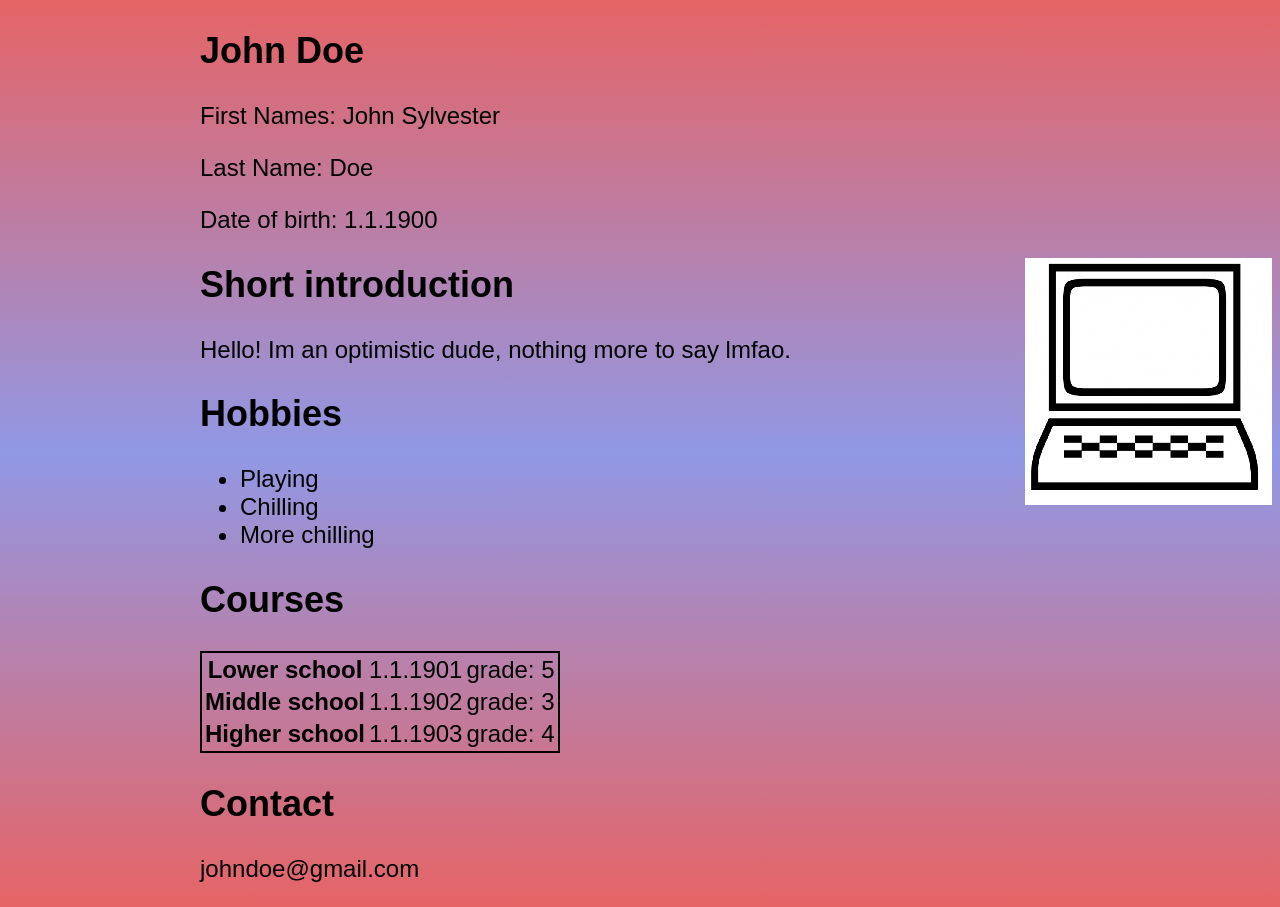
After one commit to Mahamurahti/Vue-Node-Exercises, a PHP site: page /homepage.html in a window 1280 px wide. The commit adds this page. Run offline with PHP 8.4, Linux system fonts and the light colour scheme.

Commit message:
Lab 03 HTML5 is done.

```diff
--- a/labs/03 HTML5/comparison.css
+++ b/labs/03 HTML5/comparison.css
@@ -28,6 +28,6 @@ tr th:first-child, tr td:first-child{
     font-weight: bold;
     border-right: 1px solid black;
 }
-tbody tr:nth-child(2){
+tbody tr:nth-child(2), tbody tr:nth-child(4){
     background-color: lightgray;
 }
--- /dev/null
+++ b/labs/03 HTML5/homepage.css
@@ -0,0 +1,12 @@
+body{
+    font-family: Arial, Verdana, sans-serif;
+    margin-left: 200px;
+    background: linear-gradient(#e66465, #9198e5, #e66465);
+    font-size: 24px;
+}
+img{
+    float: right;
+}
+table{
+    border: 2px solid black;
+}
--- /dev/null
+++ b/labs/03 HTML5/homepage.html
@@ -0,0 +1,54 @@
+<!DOCTYPE html>
+<html lang="en">
+<head>
+    <meta charset="UTF-8">
+    <title>Homepage</title>
+    <link href="homepage.css" type="text/css" rel="stylesheet" />
+</head>
+<body>
+
+<article>
+    <h1>John Doe</h1>
+    <p>First Names: John Sylvester</p>
+    <p>Last Name: Doe</p>
+    <p>Date of birth: 1.1.1900</p>
+
+    <img src="img/computer.png" alt="Mars">
+
+    <h2>Short introduction</h2>
+    <p>Hello! Im an optimistic dude, nothing more to say lmfao.</p>
+
+    <h2>Hobbies</h2>
+    <ul>
+        <li>Playing</li>
+        <li>Chilling</li>
+        <li>More chilling</li>
+    </ul>
+
+    <h2>Courses</h2>
+    <table>
+        <tbody>
+        <tr>
+            <th>Lower school</th>
+            <td>1.1.1901</td>
+            <td>grade: 5</td>
+        </tr>
+        <tr>
+            <th>Middle school</th>
+            <td>1.1.1902</td>
+            <td>grade: 3</td>
+        </tr>
+        <tr>
+            <th>Higher school</th>
+            <td>1.1.1903</td>
+            <td>grade: 4</td>
+        </tr>
+        </tbody>
+    </table>
+
+    <h2>Contact</h2>
+    <p>johndoe@gmail.com</p>
+</article>
+
+</body>
+</html>
```
Also changed, not shown: labs/03 HTML5/commodore64.html (added, +42 -0 lines), labs/03 HTML5/comparison.html (+19 -0 lines), labs/03 HTML5/computers80.html (added, +53 -0 lines).
